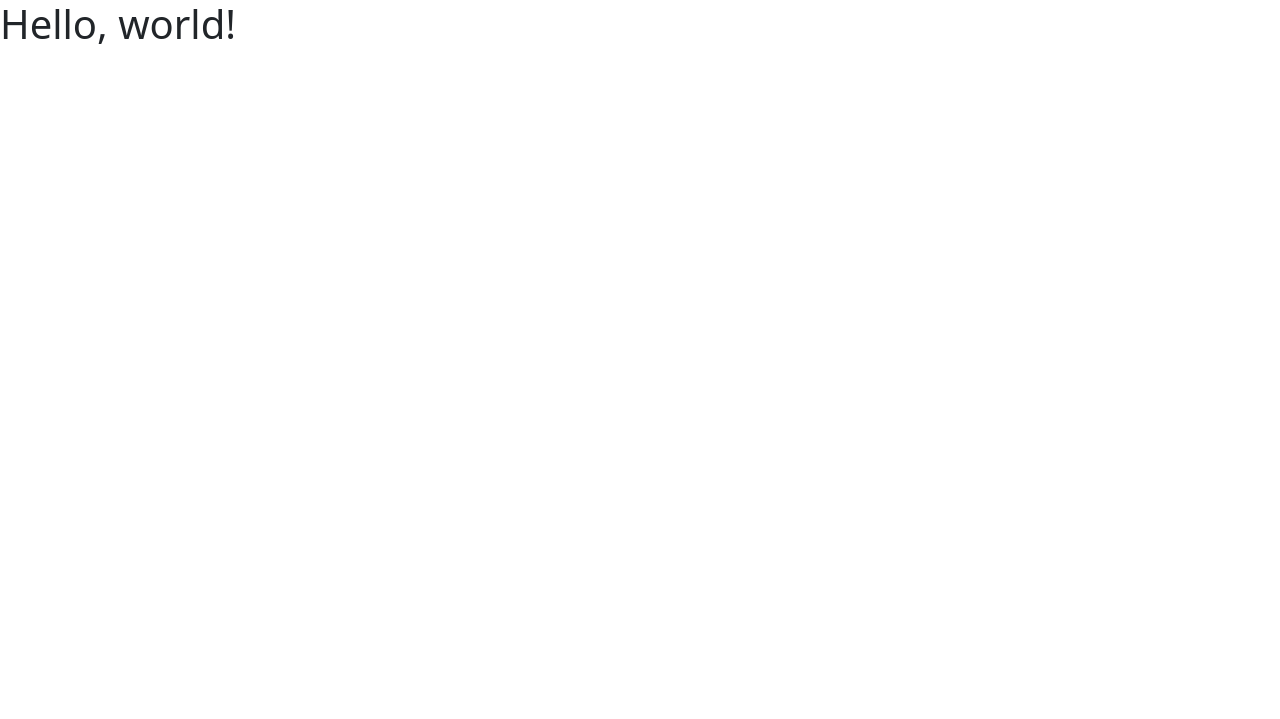
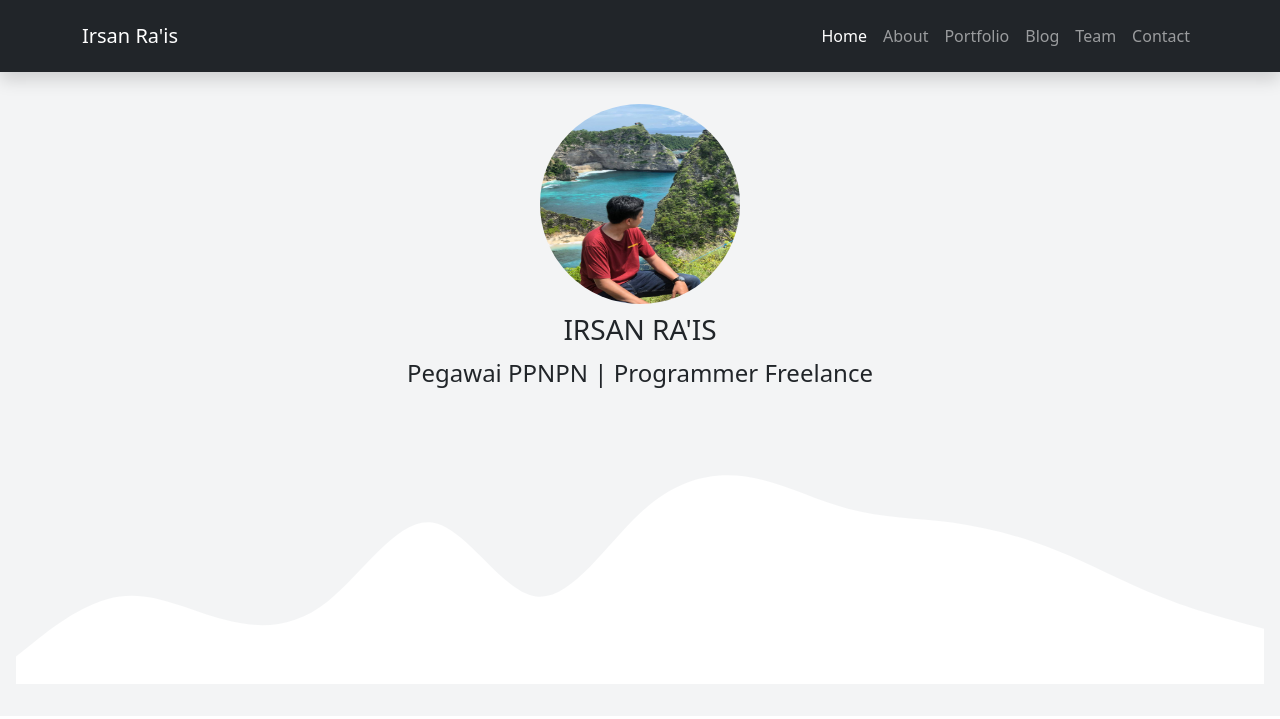
Before and after one commit to irsanrais/Website-Fortfolio, a plain HTML site: page index.html in a window 1280 px wide. Drawn offline with nearby package versions, Linux system fonts and the light colour scheme.

Commit message:
dari navbar sampe jumbotron oke

```diff
--- a/index.html
+++ b/index.html
@@ -3,11 +3,59 @@
   <head>
     <meta charset="utf-8" />
     <meta name="viewport" content="width=device-width, initial-scale=1" />
-    <title>Bootstrap demo</title>
+
+    <title>Portfolio Irsan Ra'is</title>
     <link href="https://cdn.jsdelivr.net/npm/bootstrap@5.2.0/dist/css/bootstrap.min.css" rel="stylesheet" integrity="sha384-gH2yIJqKdNHPEq0n4Mqa/HGKIhSkIHeL5AyhkYV8i59U5AR6csBvApHHNl/vI1Bx" crossorigin="anonymous" />
+    <link rel="stylesheet" href="style.css" />
   </head>
   <body>
-    <h1>Hello, world!</h1>
-    <script src="https://cdn.jsdelivr.net/npm/bootstrap@5.2.0/dist/js/bootstrap.bundle.min.js" integrity="sha384-A3rJD856KowSb7dwlZdYEkO39Gagi7vIsF0jrRAoQmDKKtQBHUuLZ9AsSv4jD4Xa" crossorigin="anonymous"></script>
+    <!-- Navbar -->
+    <nav class="navbar navbar-expand-lg navbar-dark bg-dark shadow p-3">
+      <div class="container">
+        <a class="navbar-brand" href="#">Irsan Ra'is</a>
+        <button class="navbar-toggler" type="button" data-bs-toggle="collapse" data-bs-target="#navbarNav" aria-controls="navbarNav" aria-expanded="false" aria-label="Toggle navigation">
+          <span class="navbar-toggler-icon"></span>
+        </button>
+        <div class="collapse navbar-collapse" id="navbarNav">
+          <ul class="navbar-nav ms-auto">
+            <li class="nav-item">
+              <a class="nav-link active" aria-current="page" href="#">Home</a>
+            </li>
+            <li class="nav-item">
+              <a class="nav-link" href="#">About</a>
+            </li>
+            <li class="nav-item">
+              <a class="nav-link" href="#">Portfolio</a>
+            </li>
+            <li class="nav-item">
+              <a class="nav-link" href="#">Blog</a>
+            </li>
+            <li class="nav-item">
+              <a class="nav-link" href="#">Team</a>
+            </li>
+            <li class="nav-item">
+              <a class="nav-link" href="#">Contact</a>
+            </li>
+          </ul>
+        </div>
+      </div>
+    </nav>
+
+    <!-- akhir Navbar -->
+
+    <!-- Jumbotron -->
+    <div class="jumbotron text-center">
+      <img src="img/Foto Profil.jpg" alt="Foto Profil" width="200px" height="200px" class="rounded-circle" />
+      <h1 class="display-4 fs-3">IRSAN RA'IS</h1>
+      <p class="lead fs-4">Pegawai PPNPN | Programmer Freelance</p>
+      <svg xmlns="http://www.w3.org/2000/svg" viewBox="0 0 1440 320">
+        <path
+          fill="#ffff"
+          fill-opacity="1"
+          d="M0,288L20,272C40,256,80,224,120,218.7C160,213,200,235,240,245.3C280,256,320,256,360,224C400,192,440,128,480,133.3C520,139,560,213,600,218.7C640,224,680,160,720,122.7C760,85,800,75,840,80C880,85,920,107,960,117.3C1000,128,1040,128,1080,133.3C1120,139,1160,149,1200,165.3C1240,181,1280,203,1320,218.7C1360,235,1400,245,1420,250.7L1440,256L1440,320L1420,320C1400,320,1360,320,1320,320C1280,320,1240,320,1200,320C1160,320,1120,320,1080,320C1040,320,1000,320,960,320C920,320,880,320,840,320C800,320,760,320,720,320C680,320,640,320,600,320C560,320,520,320,480,320C440,320,400,320,360,320C320,320,280,320,240,320C200,320,160,320,120,320C80,320,40,320,20,320L0,320Z"
+        ></path>
+      </svg>
+    </div>
+    <!-- Akhir Jumbotron -->
   </body>
 </html>
--- /dev/null
+++ b/style.css
@@ -0,0 +1,8 @@
+.jumbotron {
+  padding: 2rem 1rem;
+  background-color: #f3f4f5;
+}
+
+.jumbotron img {
+  margin-bottom: 9px;
+}
```
Also changed, not shown: img/Foto Profil.jpg (added).
